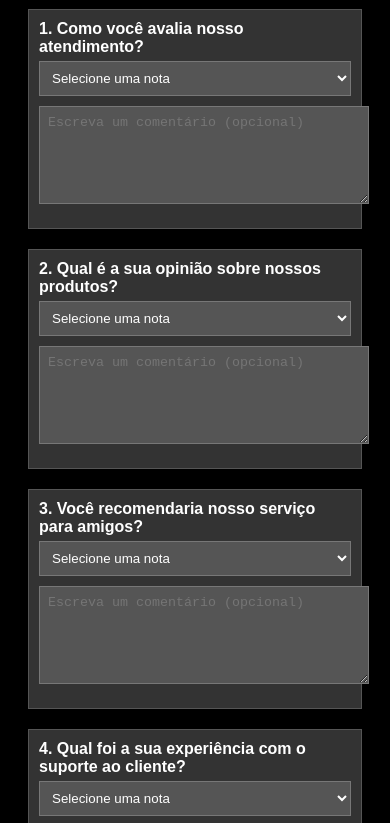
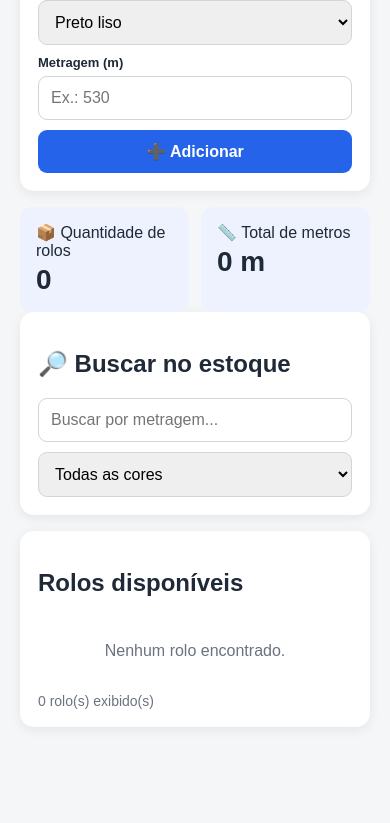
Before and after one commit to raph4dura/cartrom, a plain HTML site: page cartrom/cartromfeedz.html in a window 390 px wide. Shown: the part 136-959 px from the top of the page. After the commit the page ends 899 px from the top, so only its background shows below. Drawn offline with Linux system fonts and the light colour scheme.

Commit message:
Atualizar o index.html

```diff
--- a/cartrom/cartromfeedz.html
+++ b/cartrom/cartromfeedz.html
@@ -2,204 +2,201 @@
 <html lang="pt-BR">
 <head>
 <meta charset="UTF-8">
-    <title>Questionário</title>
+<meta name="viewport" content="width=device-width, initial-scale=1.0">
+<title>Estoque de Rolos</title>
 <style>
-        body {
-            font-family: Arial, sans-serif;
-            background-color: black;
-            color: white;
-            padding: 20px;
-        }
-
-        h1 {
-            text-align: center;
-            color: white;
-        }
-
-        .question-container {
-            margin-bottom: 20px;
-        }
-
-        table {
-            width: 100%;
-            background-color: #333;
-            border-collapse: collapse;
-            margin-bottom: 20px;
-        }
-
-        td {
-            padding: 10px;
-            border: 1px solid #555;
-        }
-
-        label {
-            display: block;
-            font-weight: bold;
-            margin-bottom: 5px;
-            color: white;
-        }
-
-        select, textarea {
-            width: 100%;
-            padding: 8px;
-            margin-bottom: 10px;
-            background-color: #555;
-            color: white;
-            border: 1px solid #777;
-        }
-
-        textarea {
-            resize: vertical;
-            min-height: 80px;
-        }
-
-        button {
-            display: block;
-            width: 100%;
-            padding: 10px;
-            background-color: #007BFF;
-            color: white;
-            border: none;
-            cursor: pointer;
-            font-size: 16px;
-        }
-
-        button:hover {
-            background-color: #0056b3;
+  *{box-sizing:border-box}
+  body{margin:0;font-family:Arial,Helvetica,sans-serif;background:#f4f6f8;color:#1f2937}
+  .container{max-width:900px;margin:auto;padding:20px}
+  h1{margin:0 0 6px;font-size:28px}
+  .subtitle{margin:0 0 20px;color:#6b7280}
+  .card{background:white;border-radius:14px;padding:18px;margin-bottom:16px;box-shadow:0 3px 12px #00000012}
+  .form{display:grid;grid-template-columns:1fr 1fr auto;gap:10px}
+  label{font-size:13px;font-weight:bold;display:block;margin-bottom:6px}
+  input,select,button{width:100%;padding:12px;border:1px solid #d1d5db;border-radius:9px;font-size:16px}
+  button{border:0;background:#2563eb;color:white;font-weight:bold;cursor:pointer}
+  button:hover{filter:brightness(.95)}
+  .stats{display:grid;grid-template-columns:1fr 1fr;gap:12px}
+  .stat{background:#eef2ff;border-radius:12px;padding:16px}
+  .stat strong{display:block;font-size:28px;margin-top:4px}
+  .filters{display:grid;grid-template-columns:1fr 1fr;gap:10px}
+  .roll{display:flex;align-items:center;justify-content:space-between;gap:12px;padding:14px 0;border-bottom:1px solid #e5e7eb}
+  .roll:last-child{border-bottom:0}
+  .roll-info{display:flex;align-items:center;gap:12px;min-width:0}
+  .dot{width:18px;height:18px;border-radius:50%;border:1px solid #aaa;flex:none}
+  .name{font-weight:bold}
+  .meters{font-size:20px;font-weight:bold;white-space:nowrap}
+  .delete{width:auto;padding:9px 12px;background:#dc2626;font-size:14px}
+  .empty{text-align:center;color:#6b7280;padding:25px}
+  .count{color:#6b7280;font-size:14px;margin-top:8px}
+  @media(max-width:650px){
+    .form,.filters{grid-template-columns:1fr}
+    .form button{width:100%}
+    .roll{align-items:flex-start}
+    .meters{font-size:18px}
   }
 </style>
 </head>
 <body>
-    <h1>Responda às perguntas abaixo</h1>
-    <form id="questionnaire-form">
-        <!-- Pergunta 1 -->
-        <table>
-            <tr>
-                <td>
-                    <label for="rating1">1. Como você avalia nosso atendimento?</label>
-                    <select id="rating1" name="rating1" required>
-                        <option value="">Selecione uma nota</option>
-                        <option value="1">1</option>
-                        <option value="2">2</option>
-                        <option value="3">3</option>
-                        <option value="4">4</option>
-                        <option value="5">5</option>
+<div class="container">
+  <div class="card">
+    <h1>📦 Estoque de Rolos</h1>
+    <p class="subtitle">Controle suas metragens e cores.</p>
+
+    <div class="form">
+      <div>
+        <label for="tipo">Tipo / Cor</label>
+        <select id="tipo">
+          <option>Preto liso</option>
+          <option>Preto texturado</option>
+          <option>Golden</option>
+          <option>Nogueira</option>
+          <option>Bronze</option>
+          <option>Pirita</option>
+          <option>Grafite</option>
         </select>
-                    <textarea id="comment1" name="comment1" placeholder="Escreva um comentário (opcional)"></textarea>
-                </td>
-            </tr>
-        </table>
+      </div>
+      <div>
+        <label for="metragem">Metragem (m)</label>
+        <input id="metragem" type="number" min="0" step="0.01" placeholder="Ex.: 530">
+      </div>
+      <div style="align-self:end">
+        <button id="add">➕ Adicionar</button>
+      </div>
+    </div>
+  </div>
 
-        <!-- Pergunta 2 -->
-        <table>
-            <tr>
-                <td>
-                    <label for="rating2">2. Qual é a sua opinião sobre nossos produtos?</label>
-                    <select id="rating2" name="rating2" required>
-                        <option value="">Selecione uma nota</option>
-                        <option value="1">1</option>
-                        <option value="2">2</option>
-                        <option value="3">3</option>
-                        <option value="4">4</option>
-                        <option value="5">5</option>
+  <div class="stats">
+    <div class="stat">📦 Quantidade de rolos<strong id="totalRolos">0</strong></div>
+    <div class="stat">📏 Total de metros<strong id="totalMetros">0 m</strong></div>
+  </div>
+
+  <div class="card">
+    <h2>🔎 Buscar no estoque</h2>
+    <div class="filters">
+      <input id="buscaMetragem" type="number" min="0" step="0.01" placeholder="Buscar por metragem...">
+      <select id="filtroTipo">
+        <option value="">Todas as cores</option>
+        <option>Preto liso</option>
+        <option>Preto texturado</option>
+        <option>Golden</option>
+        <option>Nogueira</option>
+        <option>Bronze</option>
+        <option>Pirita</option>
+        <option>Grafite</option>
       </select>
-                    <textarea id="comment2" name="comment2" placeholder="Escreva um comentário (opcional)"></textarea>
-                </td>
-            </tr>
-        </table>
+    </div>
+  </div>
 
-        <!-- Pergunta 3 -->
-        <table>
-            <tr>
-                <td>
-                    <label for="rating3">3. Você recomendaria nosso serviço para amigos?</label>
-                    <select id="rating3" name="rating3" required>
-                        <option value="">Selecione uma nota</option>
-                        <option value="1">1</option>
-                        <option value="2">2</option>
-                        <option value="3">3</option>
-                        <option value="4">4</option>
-                        <option value="5">5</option>
-                    </select>
-                    <textarea id="comment3" name="comment3" placeholder="Escreva um comentário (opcional)"></textarea>
-                </td>
-            </tr>
-        </table>
-
-        <!-- Pergunta 4 -->
-        <table>
-            <tr>
-                <td>
-                    <label for="rating4">4. Qual foi a sua experiência com o suporte ao cliente?</label>
-                    <select id="rating4" name="rating4" required>
-                        <option value="">Selecione uma nota</option>
-                        <option value="1">1</option>
-                        <option value="2">2</option>
-                        <option value="3">3</option>
-                        <option value="4">4</option>
-                        <option value="5">5</option>
-                    </select>
-                    <textarea id="comment4" name="comment4" placeholder="Escreva um comentário (opcional)"></textarea>
-                </td>
-            </tr>
-        </table>
-
-        <button type="submit">Enviar Respostas</button>
-    </form>
+  <div class="card">
+    <h2>Rolos disponíveis</h2>
+    <div id="lista"></div>
+    <div class="count" id="count"></div>
+  </div>
+</div>
 
 <script>
-      // Função para formatar a data como 'YYYY-MM-DD'
-      function formatDate(date) {
-            let year = date.getFullYear();
-            let month = String(date.getMonth() + 1).padStart(2, '0');
-            let day = String(date.getDate()).padStart(2, '0');
-            return `${year}-${month}-${day}`;
+const STORAGE_KEY = "estoqueRolos_v1";
+let rolos = JSON.parse(localStorage.getItem(STORAGE_KEY) || "[]");
+
+const cores = {
+  "Preto liso":"#111111",
+  "Preto texturado":"#333333",
+  "Golden":"#d4af37",
+  "Nogueira":"#6b4226",
+  "Bronze":"#cd7f32",
+  "Pirita":"#8b8b83",
+  "Grafite":"#555555"
+};
+
+const tipo = document.getElementById("tipo");
+const metragem = document.getElementById("metragem");
+const buscaMetragem = document.getElementById("buscaMetragem");
+const filtroTipo = document.getElementById("filtroTipo");
+const lista = document.getElementById("lista");
+
+function salvar(){
+  localStorage.setItem(STORAGE_KEY, JSON.stringify(rolos));
 }
 
-        // Função para verificar se o usuário já respondeu hoje
-        function hasAnsweredToday() {
-            const lastResponseDate = localStorage.getItem('lastResponseDate');
-            const today = formatDate(new Date());
-
-            return lastResponseDate === today; // Retorna true se as datas coincidirem
+function formatarNumero(n){
+  return Number.isInteger(n) ? String(n) : n.toLocaleString("pt-BR",{maximumFractionDigits:2});
 }
 
-        document.getElementById('questionnaire-form').addEventListener('submit', function(event) {
-            event.preventDefault(); // Evita o envio padrão do formulário
-
-            // Verifica se o usuário já respondeu hoje
-            if (hasAnsweredToday()) {
-                alert("Você já respondeu o questionário hoje.");
-                return; // Impede o envio
+function adicionar(){
+  const valor = Number(metragem.value);
+  if(!Number.isFinite(valor) || valor <= 0){
+    alert("Digite uma metragem válida.");
+    metragem.focus();
+    return;
+  }
+  rolos.push({
+    id: Date.now() + Math.random(),
+    tipo: tipo.value,
+    metragem: valor
+  });
+  salvar();
+  metragem.value = "";
+  metragem.focus();
+  render();
 }
 
-            // Se o usuário não respondeu hoje, prossegue com o envio
-            let formData = {};
-            for (let i = 1; i <= 10; i++) {
-                let rating = document.getElementById(`rating${i}`);
-                let comment = document.getElementById(`comment${i}`);
-
-                if (rating) {
-                    formData[`Pergunta ${i}`] = {
-                        nota: rating.value,
-                        comentario: comment.value || 'Nenhum comentário'
-                    };
+function excluir(id){
+  const rolo = rolos.find(r => r.id === id);
+  if(!rolo) return;
+  if(confirm(`Usar/remover o rolo de ${formatarNumero(rolo.metragem)} m — ${rolo.tipo}?`)){
+    rolos = rolos.filter(r => r.id !== id);
+    salvar();
+    render();
   }
 }
 
-            // Salva as respostas no LocalStorage
-            let storedResponses = JSON.parse(localStorage.getItem('userResponses')) || [];
-            storedResponses.push(formData);
-            localStorage.setItem('userResponses', JSON.stringify(storedResponses));
+function render(){
+  const busca = buscaMetragem.value.trim();
+  const tipoFiltro = filtroTipo.value;
 
-            // Armazena a data de hoje como a última resposta
-            const today = formatDate(new Date());
-            localStorage.setItem('lastResponseDate', today);
+  let filtrados = rolos.filter(r => {
+    const bateMetragem = !busca || String(r.metragem).startsWith(busca);
+    const bateTipo = !tipoFiltro || r.tipo === tipoFiltro;
+    return bateMetragem && bateTipo;
+  });
 
-            console.log(formData); // Verifique as respostas no console
-            alert('Respostas enviadas e armazenadas! Caso queira mudar alguma resposta, chamar o supervisor.');
-        });
+  filtrados.sort((a,b) => a.metragem - b.metragem);
+
+  document.getElementById("totalRolos").textContent = rolos.length;
+  document.getElementById("totalMetros").textContent =
+    formatarNumero(rolos.reduce((s,r)=>s+r.metragem,0)) + " m";
+  document.getElementById("count").textContent =
+    `${filtrados.length} rolo(s) exibido(s)`;
+
+  if(!filtrados.length){
+    lista.innerHTML = '<div class="empty">Nenhum rolo encontrado.</div>';
+    return;
+  }
+
+  lista.innerHTML = filtrados.map(r => `
+    <div class="roll">
+      <div class="roll-info">
+        <span class="dot" style="background:${cores[r.tipo] || "#999"}"></span>
+        <div>
+          <div class="name">${r.tipo}</div>
+          <div class="count">Rolo individual</div>
+        </div>
+      </div>
+      <div style="display:flex;align-items:center;gap:10px">
+        <span class="meters">${formatarNumero(r.metragem)} m</span>
+        <button class="delete" onclick="excluir(${r.id})">🗑️ Usar</button>
+      </div>
+    </div>
+  `).join("");
+}
+
+document.getElementById("add").addEventListener("click", adicionar);
+metragem.addEventListener("keydown", e => { if(e.key === "Enter") adicionar(); });
+buscaMetragem.addEventListener("input", render);
+filtroTipo.addEventListener("change", render);
+
+render();
 </script>
-
 </body>
 </html>
```
Lines whose indentation alone changed are shown as unchanged.
